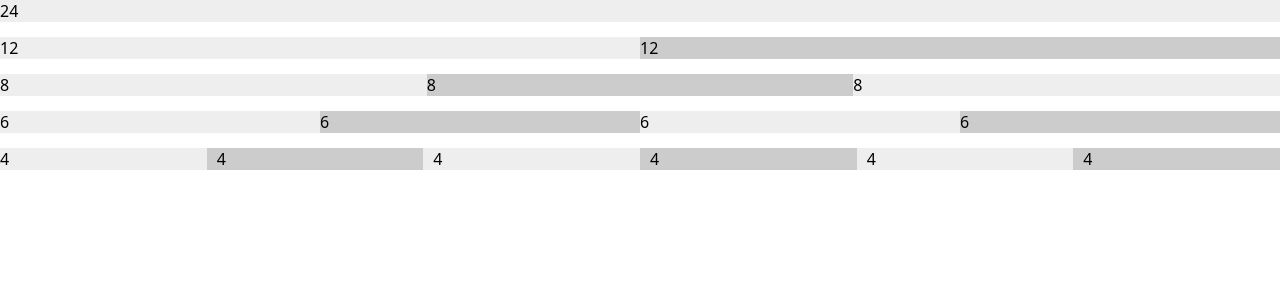
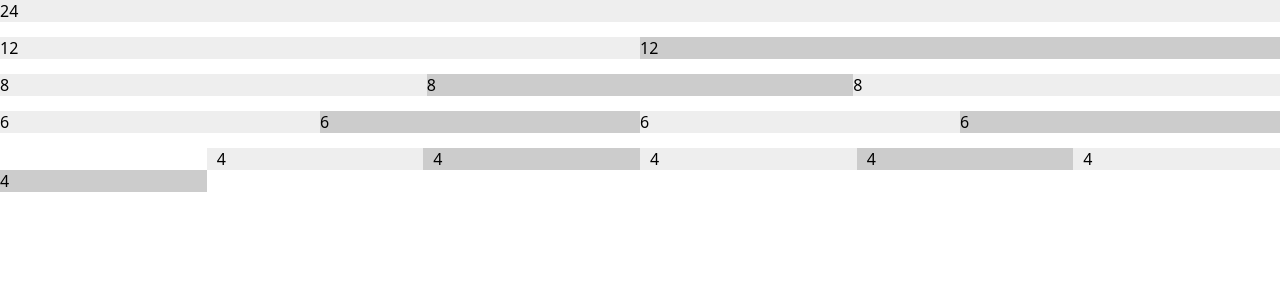
Before and after one commit to liulongbin1314/vue3-ui-library, a Vue app in the folder examples/: page / in a window 1280 px wide. Shown: the top 300 px of the page. Built offline with nearby package versions, Linux system fonts and the light colour scheme.

Commit message:
设置offset偏移

```diff
--- a/examples/src/components/GridTest.vue
+++ b/examples/src/components/GridTest.vue
@@ -25,7 +25,7 @@
 
   <div style="overflow-x: hidden">
     <a-row :gutter="20">
-      <a-col :span="4">4</a-col>
+      <a-col :span="4" :offset="4">4</a-col>
       <a-col :span="4">4</a-col>
       <a-col :span="4">4</a-col>
       <a-col :span="4">4</a-col>
--- a/packages/components/col/src/index.vue
+++ b/packages/components/col/src/index.vue
@@ -1,5 +1,5 @@
 <template>
-  <component :is="tag" :class="[ns.b(), spanClass]" :style="[styledGutter]">
+  <component :is="tag" :class="[ns.b(), spanClass, offsetClass]" :style="[styledGutter]">
     <slot></slot>
   </component>
 </template>
@@ -15,6 +15,10 @@ const props = defineProps({
     default: 'div'
   },
   span: {
+    type: Number,
+    default: 0
+  },
+  offset: {
     type: Number,
     default: 0
   }
@@ -35,6 +39,11 @@ const styledGutter = computed(() => {
   const gutterVal = gutter / 2 + 'px'
   return { paddingLeft: gutterVal, paddingRight: gutterVal }
 })
+
+const offsetClass = computed(() => {
+  if (!props.offset) return ''
+  return 'a-col-offset-' + props.offset
+})
 </script>
 
 <style scoped></style>
--- a/packages/theme/src/col.scss
+++ b/packages/theme/src/col.scss
@@ -8,9 +8,14 @@
 }
 
 @for $i from 1 through 24 {
+  $value: math.div($i, 24) * 100 * 1%;
   .a-col-#{$i} {
-    $value: math.div($i, 24) * 100 * 1%;
     width: $value;
     flex: 0 0 $value;
   }
+
+  // 偏移的类名
+  .a-col-offset-#{$i} {
+    margin-left: $value;
+  }
 }
```
